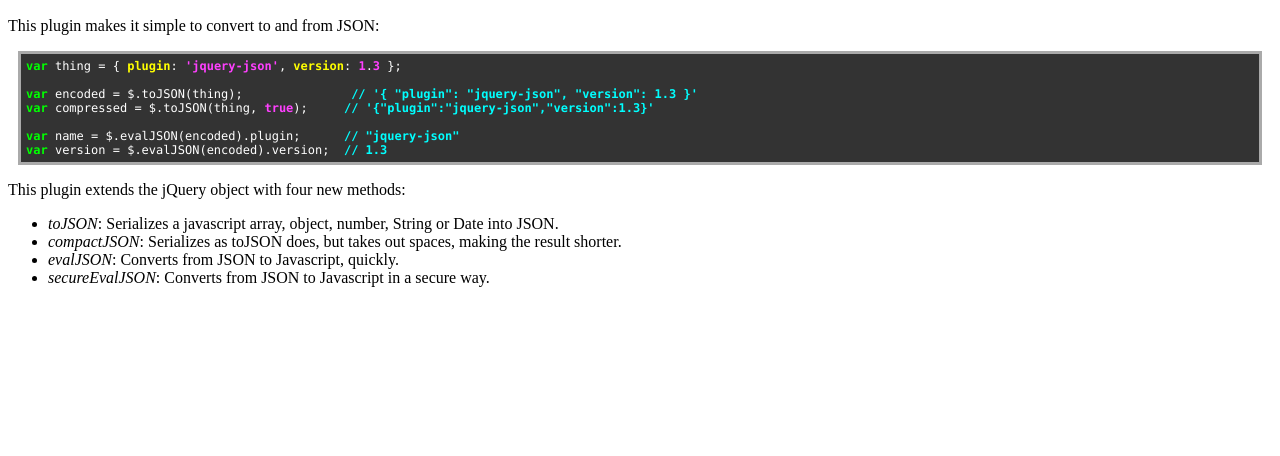
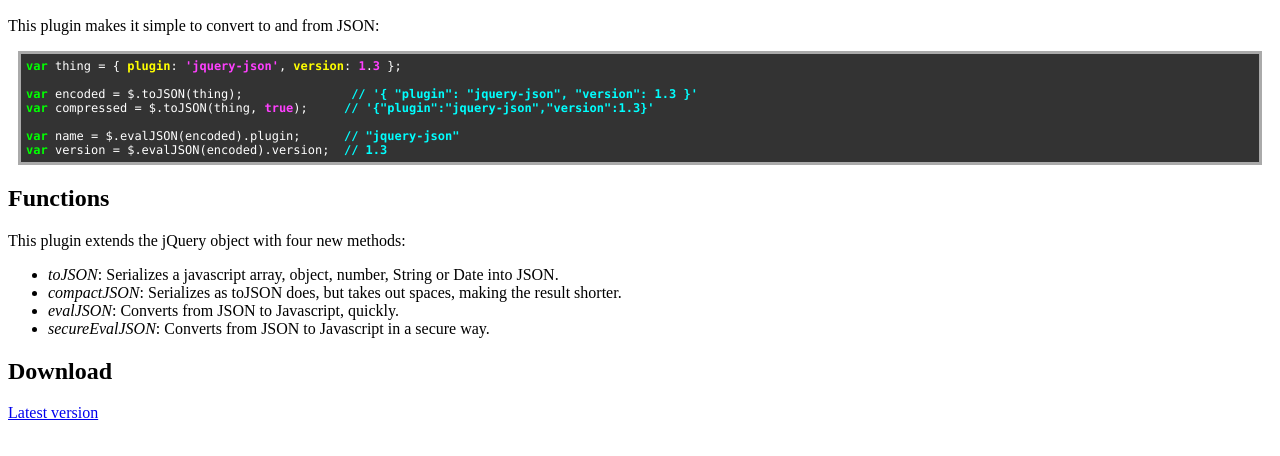
Before and after one commit to raszi/jquery-json, a plain HTML site: page index.html in a window 1280 px wide. Shown: the part 110-566 px from the top of the page. Drawn offline with Linux system fonts and the light colour scheme.

Commit message:
download link (i wonder why i missed this)

```diff
--- a/index.html
+++ b/index.html
@@ -21,6 +21,8 @@
 <span class="Type">var</span> version = $.evalJSON(encoded).version;  <span class="Comment">// 1.3</span>
 </pre>
 
+<h2>Functions</h2>
+
 <p>
 This plugin extends the jQuery object with four new methods:
 </p>
@@ -32,5 +34,10 @@ This plugin extends the jQuery object with four new methods:
 <li><var>secureEvalJSON</var>: Converts from JSON to Javascript in a secure way.</li>
 </ul>
 
+<h2>Download</h2>
+<p>
+	<a href="http://github.com/raszi/jquery-json/tree/master">Latest version</a>
+</p>
+
 </body>
 </html>
```
